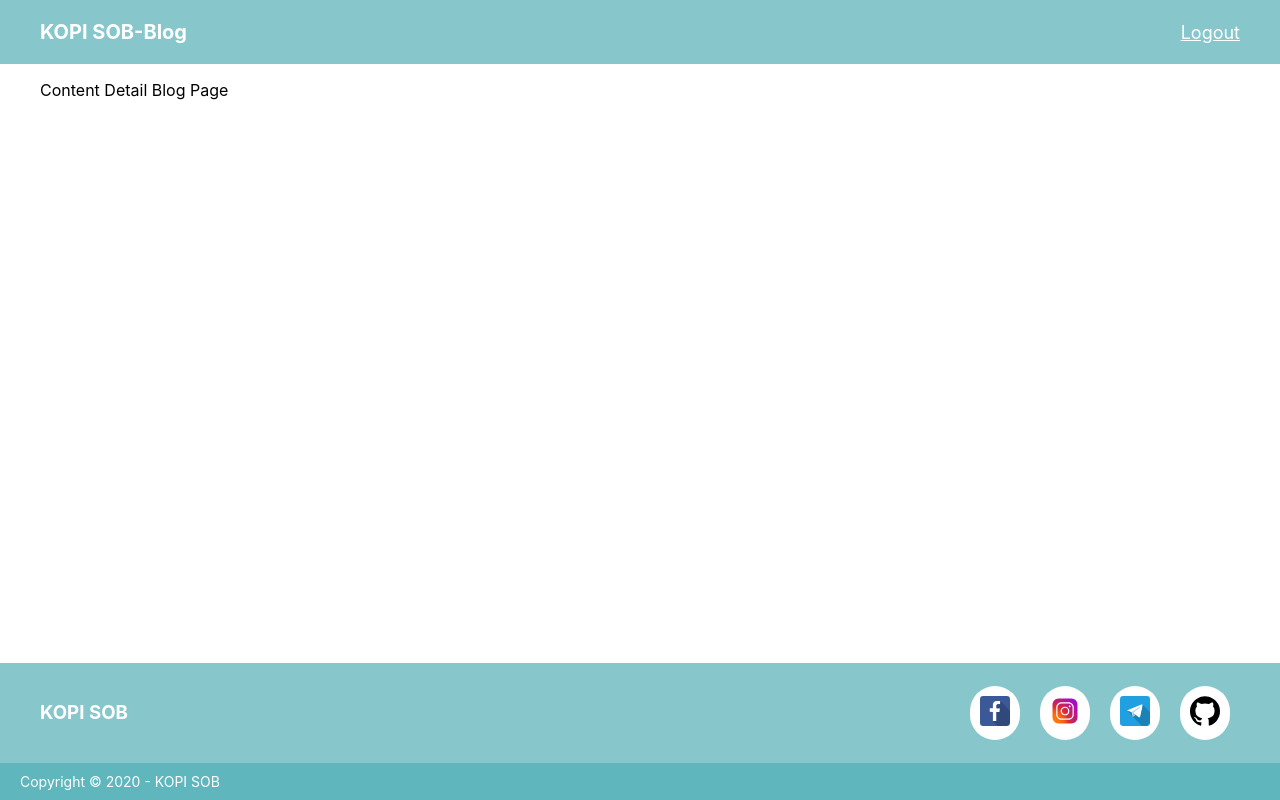
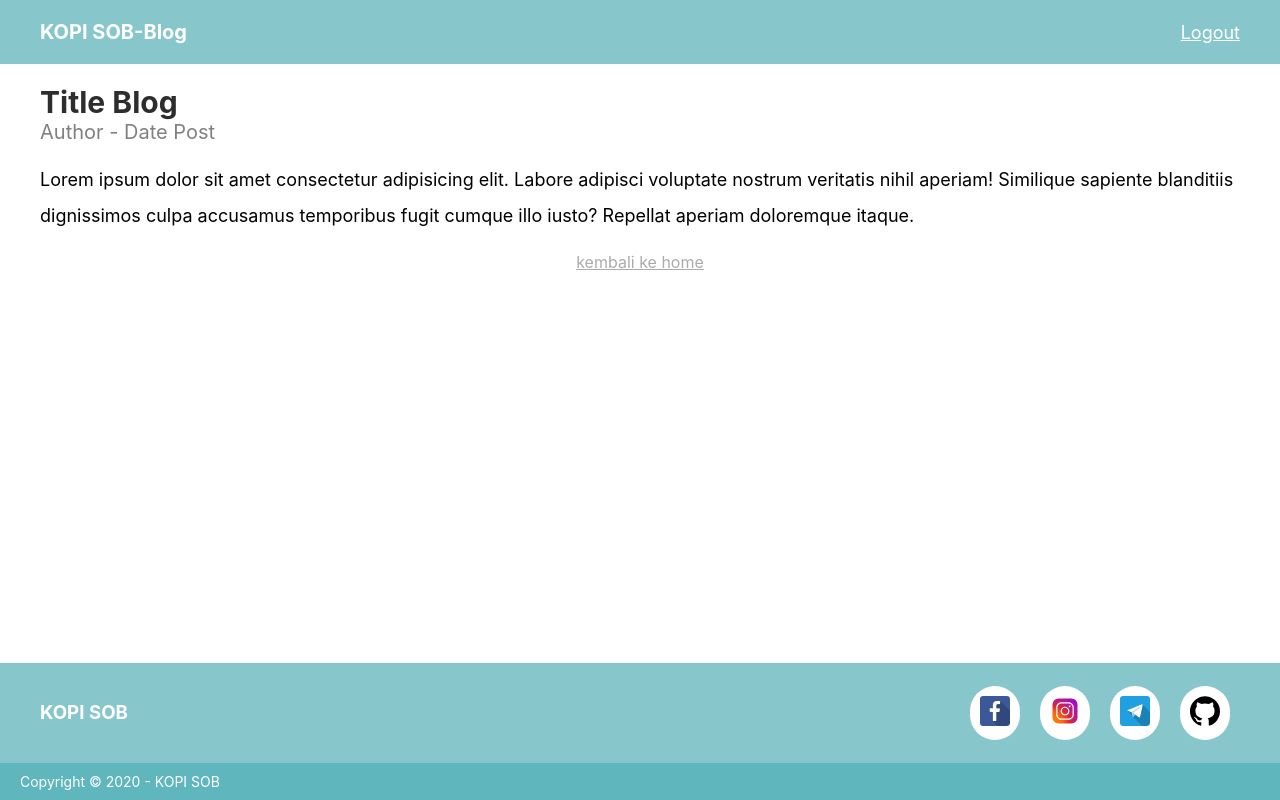
Before and after one commit to rhmtty/mern-blog, a React (Create React App) app: page /detail-blog in a window 1280 px wide. Built offline with nearby package versions, Linux system fonts and the light colour scheme.

Commit message:
Halaman detail blog & useHistory

```diff
--- a/public/index.html
+++ b/public/index.html
@@ -24,7 +24,7 @@
       work correctly both with client-side routing and a non-root public URL.
       Learn how to configure a non-root public URL by running `npm run build`.
     -->
-    <title>React App</title>
+    <title>KOPI SOB</title>
   </head>
   <body>
     <noscript>You need to enable JavaScript to run this app.</noscript>
--- a/src/components/molecules/BlogItem/index.js
+++ b/src/components/molecules/BlogItem/index.js
@@ -1,8 +1,11 @@
 import React from 'react'
 import { RegisterBG } from '../../../assets'
+import { Link } from '../../atoms'
 import './blogItem.scss'
+import {useHistory} from 'react-router-dom'
 
 const BlogItem = () => {
+    const history = useHistory()
     return (
         <div className="blog-item">
             <img className="image-thumb" src={RegisterBG} alt="post" />
@@ -10,6 +13,7 @@ const BlogItem = () => {
                 <p className="title">Title blog</p>
                 <p className="author">Author - date post</p>
                 <p className="body">Lorem ipsum dolor sit, amet consectetur adipisicing elit. Qui repellendus esse repudiandae deserunt soluta quasi asperiores ipsum ab dolores a obcaecati maxime, alias doloremque dolorum recusandae officiis minus necessitatibus saepe.</p>
+                <Link title="Lihat Detail" onClick={() => history.push('/detail-blog')} />
             </div>
         </div>
     )
--- a/src/components/molecules/Header/header.scss
+++ b/src/components/molecules/Header/header.scss
@@ -10,6 +10,7 @@
         font-weight: bold;
         color: white;
         margin: 0px;
+        cursor: pointer;
     }
 
     .menu-item {
--- a/src/components/molecules/Header/index.js
+++ b/src/components/molecules/Header/index.js
@@ -1,11 +1,13 @@
 import React from 'react'
 import './header.scss'
+import {useHistory} from 'react-router-dom'
 
 const Header = () => {
+    const history = useHistory()
     return (
         <div className="header">
-            <p className="logo-app">KOPI SOB-Blog</p>
-            <p className="menu-item">Logout</p>
+            <p className="logo-app" onClick={() => history.push('/')}>KOPI SOB-Blog</p>
+            <p className="menu-item" onClick={() => history.push('/login')}>Logout</p>
         </div>
     )
 }
--- a/src/pages/CreateBlog/index.js
+++ b/src/pages/CreateBlog/index.js
@@ -1,10 +1,13 @@
 import React from 'react'
-import {Button, Gap, Input, TextArea, Upload} from '../../components'
+import {Button, Gap, Input, Link, TextArea, Upload} from '../../components'
 import './createBlog.scss'
+import {useHistory} from 'react-router-dom'
 
 const CreateBlog = () => {
+    const history = useHistory()
     return (
         <div className="blog-post">
+            <Link title="kembali" onClick={() => history.push('/')} />
             <p className="title">Create New Blog Post</p>
             <Input label="Post Title" />
             <Upload />
--- /dev/null
+++ b/src/pages/DetailBlog/detailBlog.scss
@@ -0,0 +1,20 @@
+.detail-blog-wrapper {
+    .blog-title {
+        margin: 0px;
+        font-size: 30px;
+        font-weight: bold;
+        color: #2d2d2d;
+        margin-top: 20px;
+    }
+
+    .blog-author {
+        margin: 0px;
+        font-size: 20px;
+        color: grey;
+    }
+
+    .blog-body {
+        font-size: 18px;
+        line-height: 36px;
+    }
+}
--- a/src/pages/DetailBlog/index.js
+++ b/src/pages/DetailBlog/index.js
@@ -1,9 +1,16 @@
 import React from 'react'
+import { Link } from '../../components'
+import './detailBlog.scss'
+import {useHistory} from 'react-router-dom'
 
 const DetailBlog = () => {
+    const history = useHistory()
     return (
-        <div>
-            <p>Content Detail Blog Page</p>
+        <div className="detail-blog-wrapper">
+            <p className="blog-title">Title Blog</p>
+            <p className="blog-author">Author - Date Post</p>
+            <p className="blog-body">Lorem ipsum dolor sit amet consectetur adipisicing elit. Labore adipisci voluptate nostrum veritatis nihil aperiam! Similique sapiente blanditiis dignissimos culpa accusamus temporibus fugit cumque illo iusto? Repellat aperiam doloremque itaque.</p>
+            <Link title="kembali ke home" onClick={() => history.push('/')} />
         </div>
     )
 }
--- a/src/pages/Home/index.js
+++ b/src/pages/Home/index.js
@@ -1,12 +1,14 @@
 import React from 'react'
 import {BlogItem, Button, Gap} from '../../components'
 import './home.scss'
+import {useHistory} from 'react-router-dom'
 
 const Home = () => {
+    const history = useHistory()
     return (
         <div className="home-page-wrapper">
             <div className="create-wrapper">
-                <Button title="create blog" />
+                <Button title="create blog" onClick={() => history.push('/create-blog')} />
             </div>
             <Gap height={20}/>
             <div className="content-wrapper">
--- a/src/pages/Login/index.js
+++ b/src/pages/Login/index.js
@@ -1,8 +1,10 @@
 import React from 'react'
 import { LoginBG } from "../../assets";
 import { Input, Button, Gap, Link } from "../../components";
+import {useHistory} from 'react-router-dom'
 
 const Login = () => {
+  const history = useHistory()
     return (
       <div className="main-page">
         <div className="left">
@@ -11,9 +13,12 @@ const Login = () => {
           <Gap height={20} />
           <Input label="Password" placeholder="Password" />
           <Gap height={50} />
-          <Button title="login" />
+          <Button title="login" onClick={() => history.push("/create-blog")} />
           <Gap height={35} />
-          <Link title="Belum punya akun? daftar sekarang" />
+          <Link
+            title="Belum punya akun? daftar sekarang"
+            onClick={() => history.push("/register")}
+          />
         </div>
 
         <div className="right">
--- a/src/pages/Register/index.js
+++ b/src/pages/Register/index.js
@@ -2,8 +2,10 @@ import React from 'react'
 import './register.scss'
 import { RegisterBG } from '../../assets'
 import { Input, Button, Gap, Link } from '../../components'
+import {useHistory} from 'react-router-dom'
 
 const Register = () => {
+  const history = useHistory()
     return (
       <div className="main-page">
         <div className="left">
@@ -14,9 +16,9 @@ const Register = () => {
           <Gap height={20}/>
           <Input label="Password" placeholder="Password" />
           <Gap height={50}/>
-          <Button title="Register"/>
+          <Button title="Register" onClick={() => history.push('/login')} />
           <Gap height={35} />
-          <Link title="Kembali ke halaman login"/>
+          <Link title="Kembali ke halaman login" onClick={() => history.push('/login')} />
         </div>
 
         <div className="right">
```
